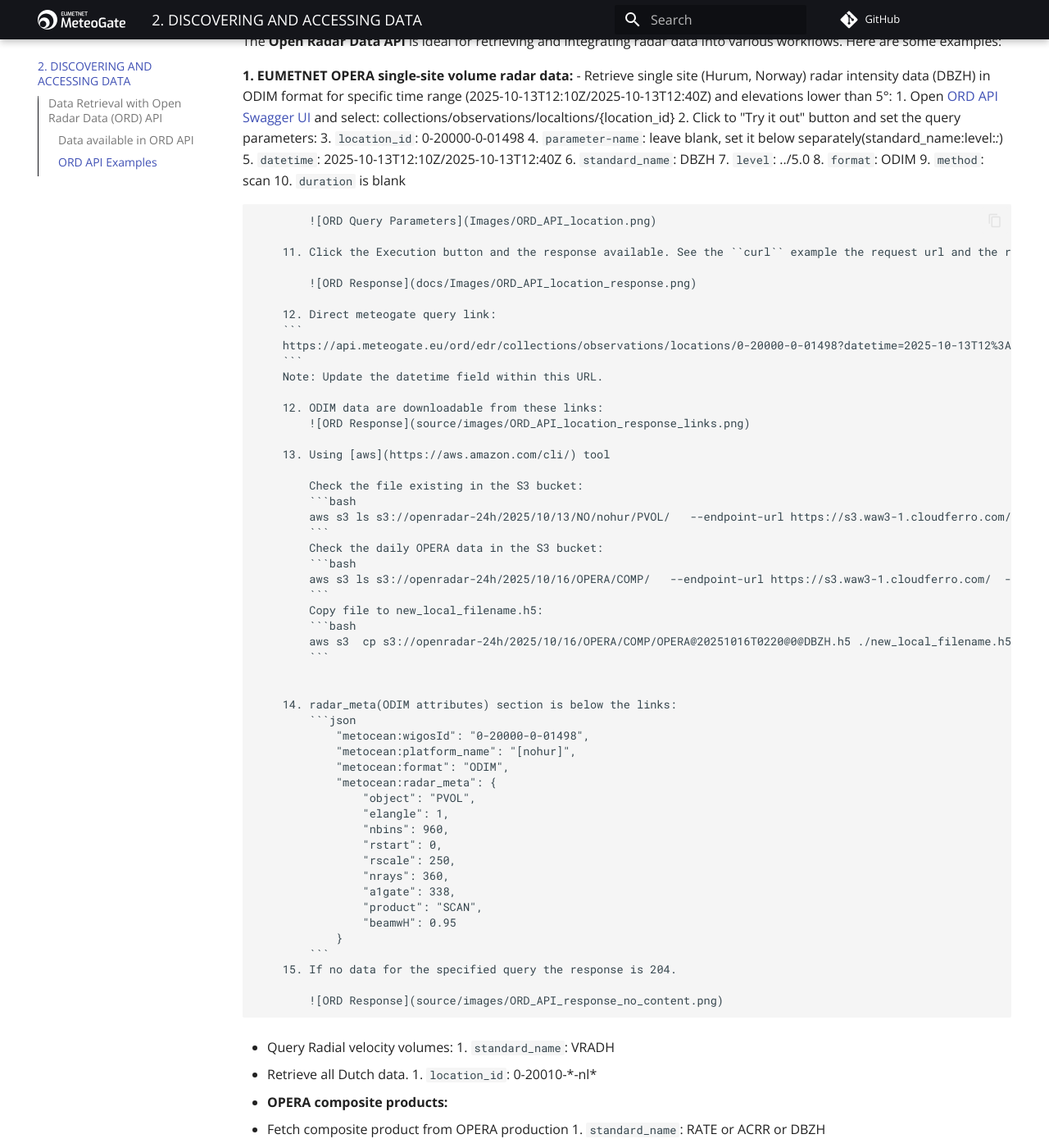
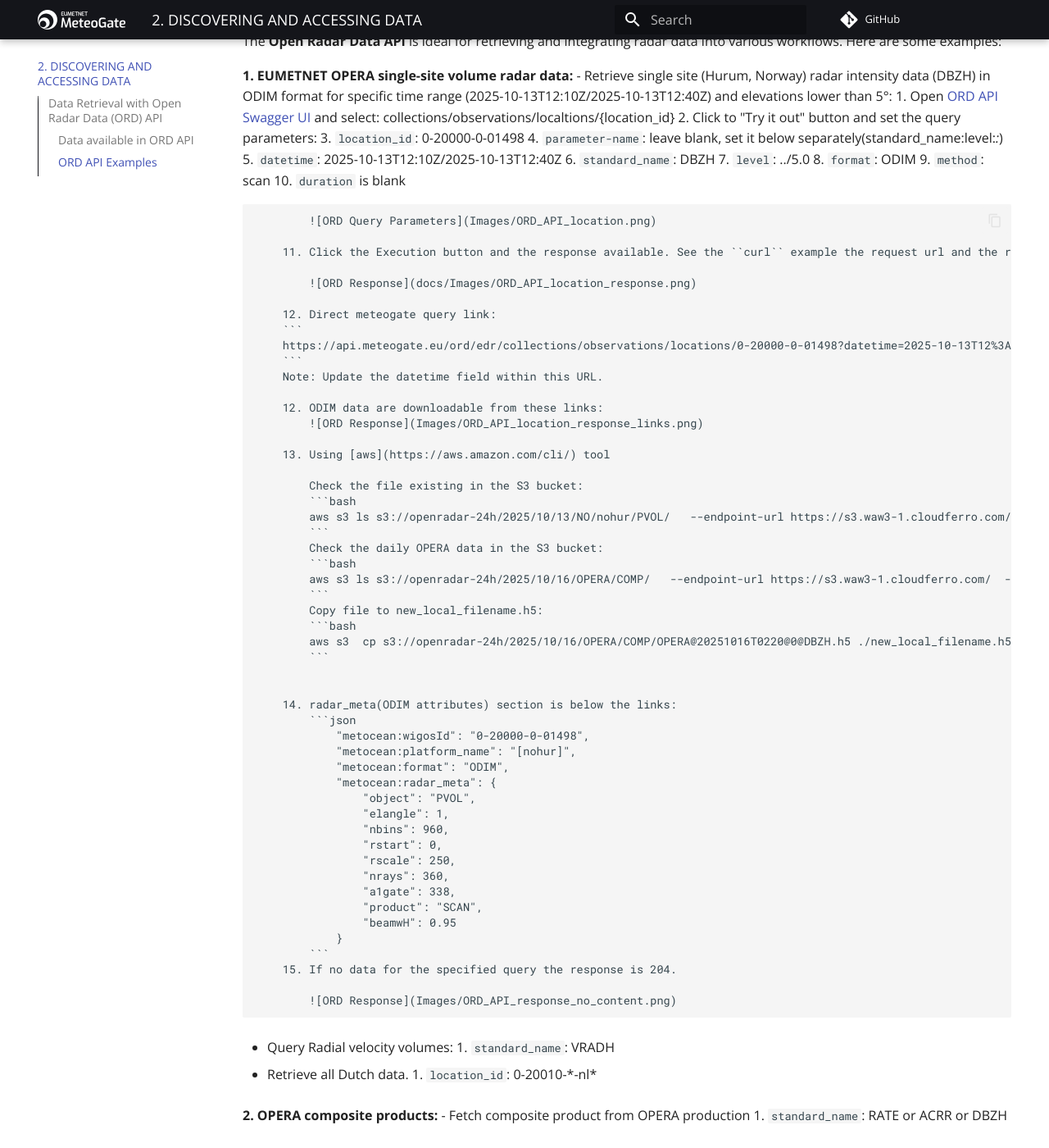
Before and after one commit to EUMETNET/openradardata-documentation, an MkDocs documentation site: the page built from docs/2-ORD-API-discovering-and-accessing-data.md, in a window 1280 px wide and 1400 px high, scrolled down 653 px. Shown: the whole window at 82% size. Built offline with MkDocs 1.6.1 and Material for MkDocs 9.7.7, drawn with Linux system fonts in a browser that asks for light colours; comment, search, counter and statistics services are not loaded; some of the changed lines change nothing that is shown; some of the changed text lies outside the part shown.

Commit message:
Update 2-ORD-API-discovering-and-accessing-data.md

````diff
--- a/docs/2-ORD-API-discovering-and-accessing-data.md
+++ b/docs/2-ORD-API-discovering-and-accessing-data.md
@@ -55,7 +55,7 @@
         Note: Update the datetime field within this URL.
 
         12. ODIM data are downloadable from these links:
-            ![ORD Response](source/images/ORD_API_location_response_links.png)
+            ![ORD Response](Images/ORD_API_location_response_links.png)
 
         13. Using [aws](https://aws.amazon.com/cli/) tool
 
@@ -92,7 +92,7 @@
             ```
         15. If no data for the specified query the response is 204.
 
-            ![ORD Response](source/images/ORD_API_response_no_content.png)
+            ![ORD Response](Images/ORD_API_response_no_content.png)
 
 
 
@@ -102,7 +102,7 @@
    - Retrieve all Dutch data.
         1. ``location_id``: 0-20010-\*-nl\*
 
-2. **OPERA composite products:**
+**2. OPERA composite products:**
    - Fetch composite product from OPERA production
         1. ``standard_name``: RATE or ACRR or DBZH
 
@@ -115,7 +115,7 @@
    - Composite:
         1. ``method``: comp
 
-4. **Select observation items:**
+**3. Select observation items:**
    - Retrieve German sites from boundary box area (-5.5,18.0,72.0,82.1) where raw radar reflectivity data (TH) is available in ODIM format for specific time range (2025-10-13T12:10Z/2025-10-13T12:40Z):
         1. Open [ORD API](https://radar.meteogate.eu/api/docs) and select: collections/observations/items
         2. Click to "Try it out" button and set the query parameters:
````
